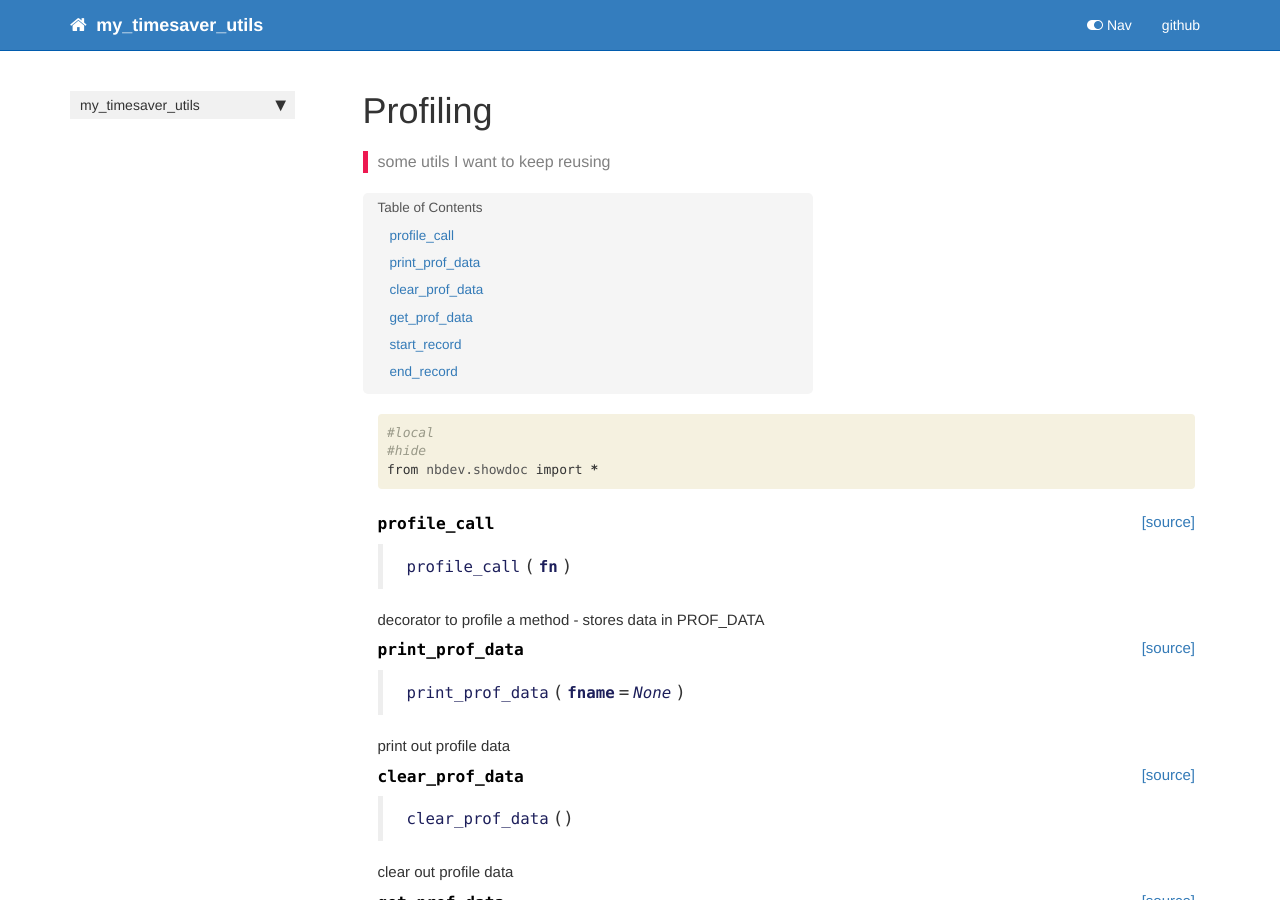
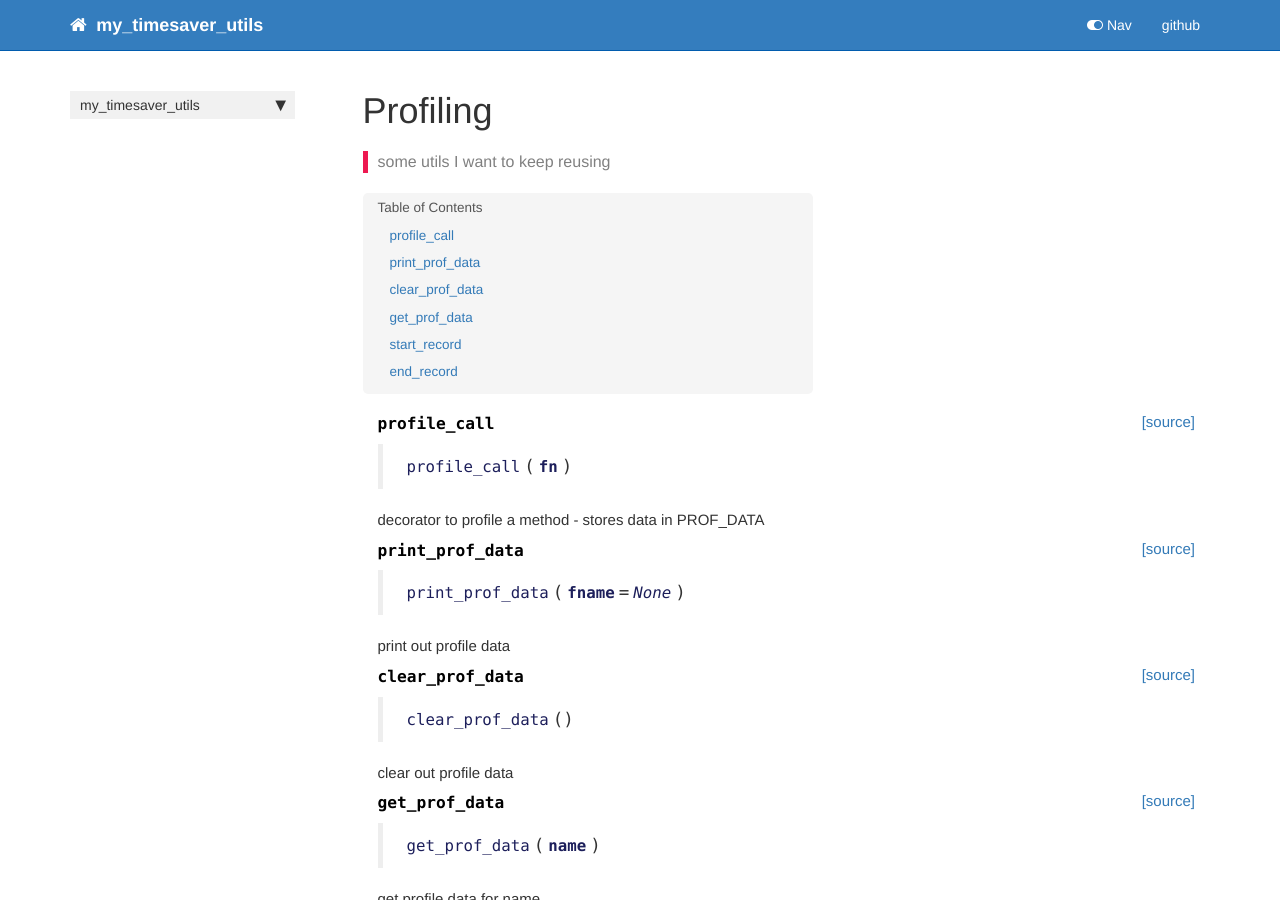
Before and after one commit to butchland/my_timesaver_utils, a Jekyll site: the page built from docs/profiling.html, in a window 1280 px wide and 900 px high. Built offline with Jekyll 4.4.1, drawn with Linux system fonts in a browser that asks for light colours; nearby versions of some CDN libraries; comment, search, counter and statistics services are not loaded.

Commit message:
Add minor doc edits to enable to run on github workflow

```diff
--- a/docs/profiling.html
+++ b/docs/profiling.html
@@ -23,25 +23,6 @@
     {% raw %}
 
 <div class="cell border-box-sizing code_cell rendered">
-
-</div>
-    {% endraw %}
-
-    {% raw %}
-
-<div class="cell border-box-sizing code_cell rendered">
-<div class="input">
-
-<div class="inner_cell">
-    <div class="input_area">
-<div class=" highlight hl-ipython3"><pre><span></span><span class="c1">#local</span>
-<span class="c1">#hide</span>
-<span class="kn">from</span> <span class="nn">nbdev.showdoc</span> <span class="kn">import</span> <span class="o">*</span>
-</pre></div>
-
-    </div>
-</div>
-</div>
 
 </div>
     {% endraw %}
```
Also changed, not shown: 1 other file.
